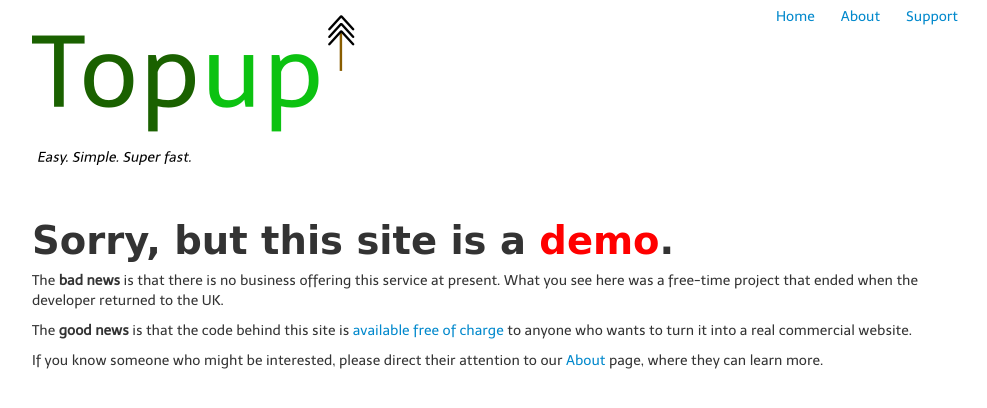
After one commit to pipedreambomb/topup-malawi, a PHP site: page /topups/confirmed.php in a window 1280 px wide. The commit adds this page. Shown: the top 408 px of the page, without its empty margins (138-1125 px from the left). Run offline with PHP 8.4, Linux system fonts and the light colour scheme; a stand-in replaces the project's code that opens the database connection; some libraries are stand-ins or nearby versions; some web fonts are replaced.

Commit message:
Added confirmed page revealing the cake is a lie.

```diff
--- /dev/null
+++ b/confirmed.php
@@ -0,0 +1,20 @@
+<?php
+require_once "classes/Page.php";
+
+class Confirmed extends Page {
+
+	protected function content(){
+
+?>
+		<h1>Sorry, but this site is a <span class="red">demo</span>.</h1>
+
+		<p>The <strong>bad news</strong> is that there is no business offering this service at present. What you see here was a free-time project that ended when the developer returned to the UK.</p>
+		<p>The <strong>good news</strong> is that the code behind this site is <a href="about.php">available free of charge</a> to anyone who wants to turn it into a real commercial website.</p>
+		<p>If you know someone who might be interested, please direct their attention to our <a href="about.php">About</a> page, where they can learn more.</p>
+<?php
+	}
+
+}
+
+$page = new Confirmed();
+$page->render();
--- a/css/style.css
+++ b/css/style.css
@@ -27,3 +27,7 @@ div.masthead {
 span.popoverme {
 	border-bottom: 1px dotted #999;
 }
+
+span.red {
+	color: red;
+}
--- a/go.php
+++ b/go.php
@@ -30,7 +30,7 @@ class Go extends Page {
 payment, we will email you the topups in the form of code(s) to type into your phone as usual.
 We get these from real scratchcards, so we <strong>cannot give refunds</strong> after we have sent them out, as we are unable to check if you make use of the code(s). All topup codes in our database are carefully verified. Customer satisfaction is our higher priority, so for any other enquiries, please do not hesitate to <a href="support.php">contact us</a>.</p>
 
-<form class="" action="#">
+<form class="" action="confirmed.php">
 	<div class="form-actions form-inline pull-right">
 		<label class="control-label">
 			<input type=checkbox name=Accept id=AcceptChk></input>
```
Also changed, not shown: tests/page_test.php (+9 -0 lines).
